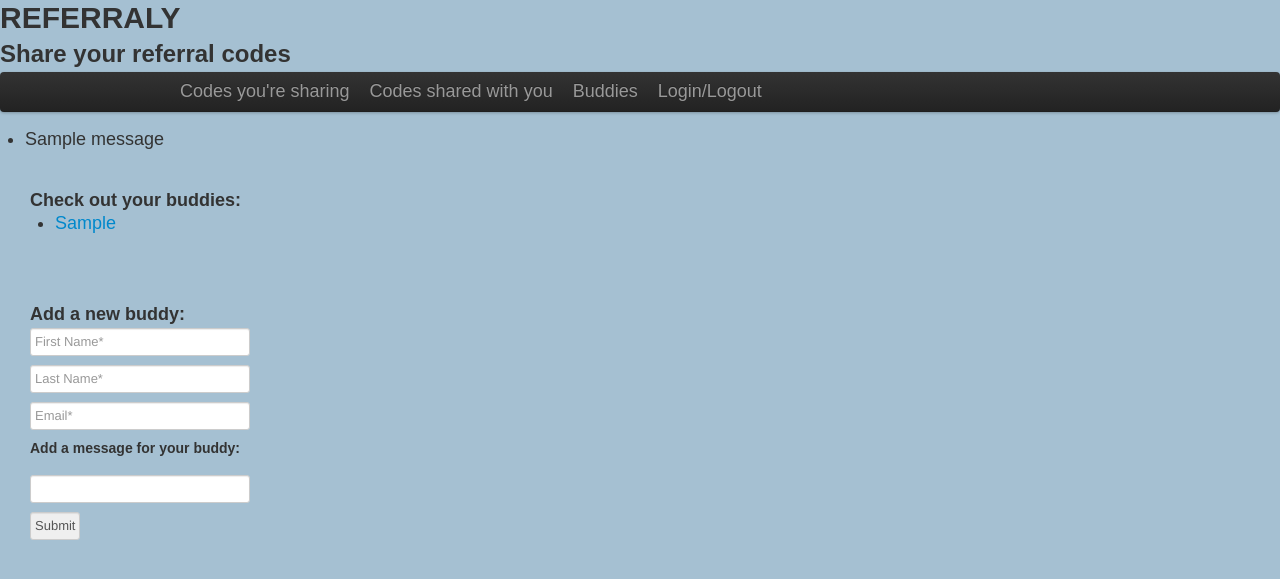
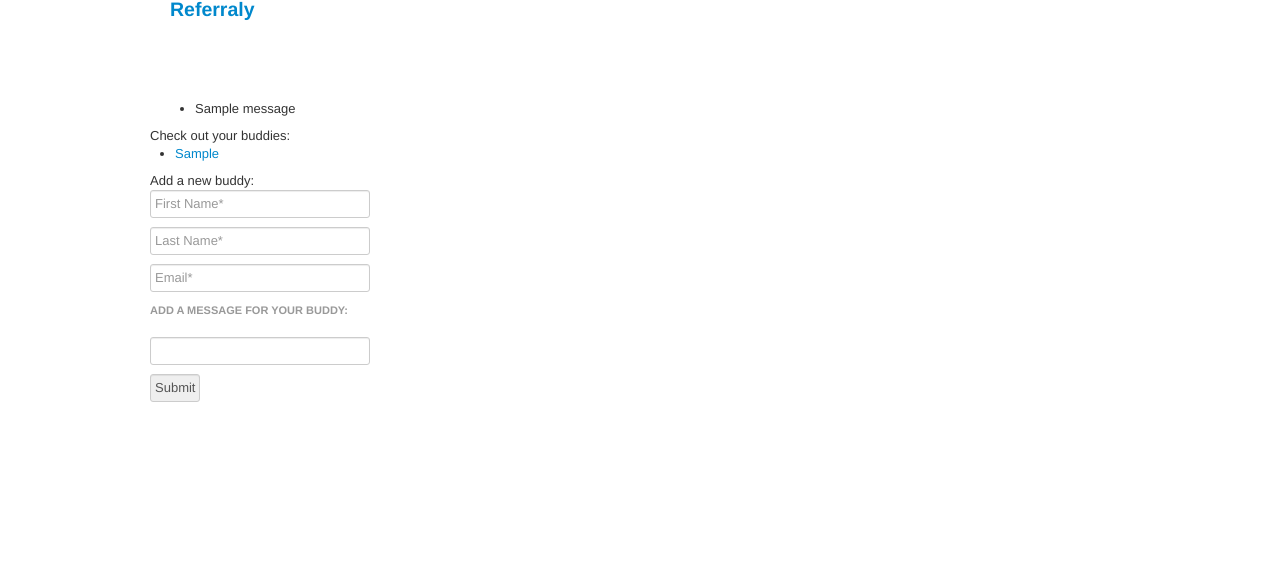
Before and after one commit to SalasSanchez/HB-final-project, a Flask app: page /buddies in a window 1280 px wide. Shown: the top 579 px of the page. Run offline with Flask 2, Linux system fonts and the light colour scheme; a user stored in the database is signed in; tables that the repository leaves empty hold one stand-in row (values such as "Sample post"); one stand-in notice (Sample message) is shown; some libraries are stand-ins or nearby versions.

Commit message:
latest templates, including admin

```diff
--- a/templates/base.html
+++ b/templates/base.html
@@ -4,48 +4,36 @@
 <html>
     <head>
         <title>Referraly</title>
-        <link rel="stylesheet" href="/static/css/bootstrap.min.css">
-        <script type="text/javascript" src="/static/js/bootstrap.js"></script>
-        <script type="text/javascript" src="/static/js/jquery-2.0.3.min.js"></script>
-        <style> body {
-                    font-family: arial;
-                    font-size:large;
-                    background-color:hsla(204, 33%, 65%, 0.75);
+        <link href="/static/css/bootstrap.css" rel="stylesheet"/>
+        <style>
+
+                .navbar-brand {
+                    font-weight: bolder;
+                    font-size: 150%;
                 }
-
-                .form {
-
-                    font-size:large;
-                    float:left;
-                    padding: 30px 30px 30px 30px;
-                }
-
-                .list {
-
-                    font-size:large;
-                    float:center;
-                    padding: 30px 30px 30px 30px;
-                }
-
 
         </style>
     </head>
     <body>
-        <h1>REFERRALY</h1>
-        <h2>Share your referral codes</h2>
+        <div class="container">
+            <nav id="navbar" class='navbar navbar-default navbar-fixed-top' role="navigation">
+                    <div class="container">
+                            <a class='navbar-brand' href="{{url_for("main_wallet")}}">Referraly</a>
+                            <div class="navbar-collapse collapse">
+                            <ul class="nav navbar-nav navbar-right">
+                                <li><a href="{{url_for("see_buddies")}}">Buddies</a></li>
+                                <li><a href="{{url_for("set_user")}}">Login/Logout</a></li>
+                            </ul></div>
+                    </div>
+            </nav>
+        </div>
 
 
-        <div class="navbar">
-            <div class="navbar-inner">
-                <div class="container">
-                    <ul class="nav">
-                        <li><a href="{{url_for("main_wallet")}}">Codes you're sharing</a></li>
-                        <li><a href="{{url_for("codes_available")}}">Codes shared with you</a><li>
-                        <li><a href="{{url_for("see_buddies")}}">Buddies</a><li>
-                        <li><a href="{{url_for("set_user")}}">Login/Logout</a></li></ul>
+    <div class="row" style="height:100px">
     </div>
-            </div>
-        </div>
+
+
+    <div id="content" class="container">
         {% with messages = get_flashed_messages(with_categories=true) %}
         {% if messages %}
         <ul class=flashes>
@@ -57,8 +45,10 @@
         {% endwith %}
 
 
-    <div id="content">{% block content %}{% endblock %}</div>
+        {% block content %}{% endblock %}</div>
 
+    <script src="//netdna.bootstrapcdn.com/bootstrap/3.1.1/js/bootstrap.min.js"></script>
+    <script type="text/javascript" src="/static/js/jquery-2.0.3.min.js"></script>
     </body>
 </html>
 
--- a/templates/buddies.html
+++ b/templates/buddies.html
@@ -2,27 +2,36 @@
 
 {% block content %}
 
-<div class="list">
-	<h3> Check out your buddies:</h3>
+<div class="row">
+    <div class="col-md-6">
+        <div class="panel panel-info">
+                <div class="panel-heading">Check out your buddies:</div>
+                    <div class="panel-body">
                         <ul>
                         {% for buddy in buddies %}
                             <li><a href="/buddy/{{buddy.id}}">{{ buddy.first_name }}</a></li>
                         {% endfor %}
                         </ul>
                     </div>
+        </div>
+    </div>
 
-
-<div>
+    <div class="col-md-6">
+        <div class="panel panel-info">
+                <div class="panel-heading">Add a new buddy:</div>
+                    <div class="panel-body">
                         <form class="form" method="post" action="/new_buddy">
-		<h3>Add a new buddy:</h3>
                             <input type="text" name="first_name" placeholder="First Name*"><br>
                             <input type="text" name="last_name" placeholder="Last Name*"><br>
                             <input type="text" name="email" placeholder="Email*"><br>
-        <h4>Add a message for your buddy:</h4><br>
+                            <h6>Add a message for your buddy:</h6><br>
                             <input type="text" name="message"><br>
                             <input type="submit">
                         </form>
                     </div>
+        </div>
+    </div>
 
+</div>
 
 {% endblock %}
```
Also changed, not shown: templates/buddy_details.html (+6 -2 lines), templates/code_details.html (+7 -3 lines), templates/popup.html (added, +32 -0 lines). Lines whose indentation alone changed are shown as unchanged.
